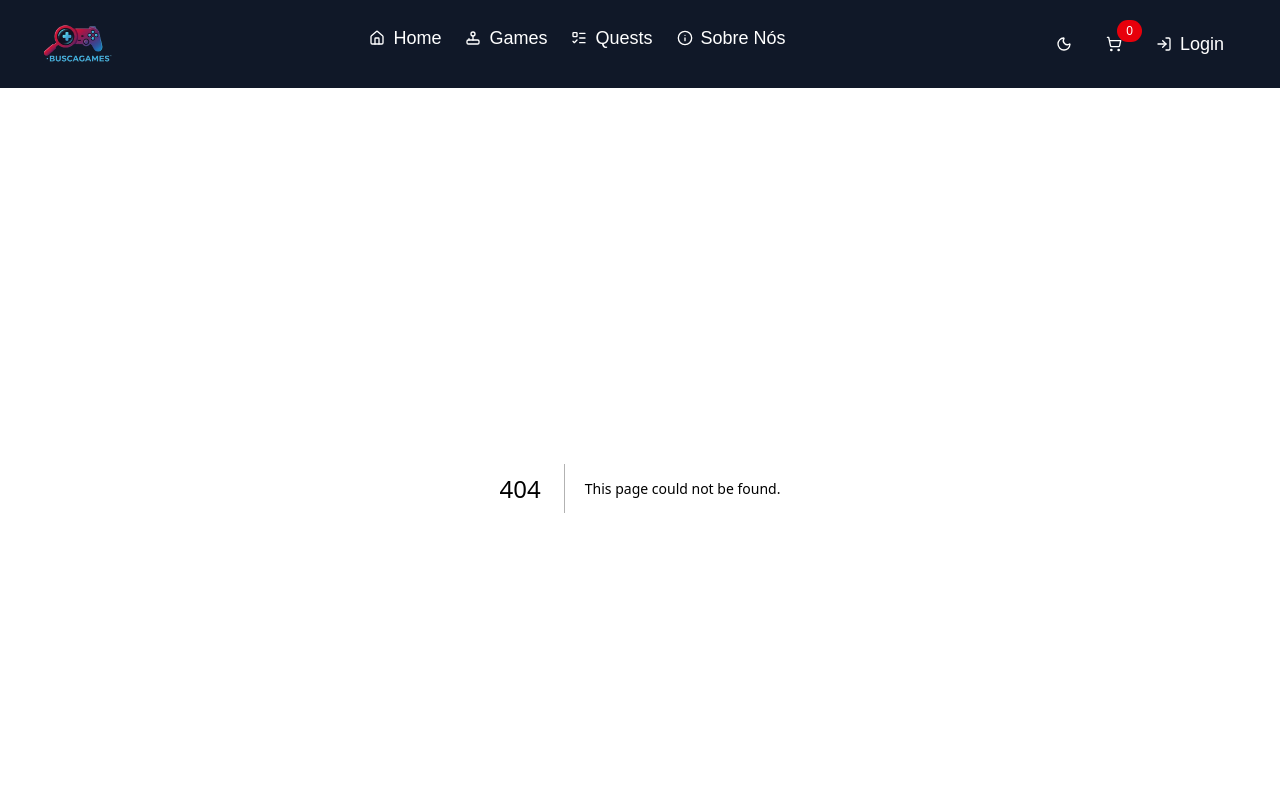
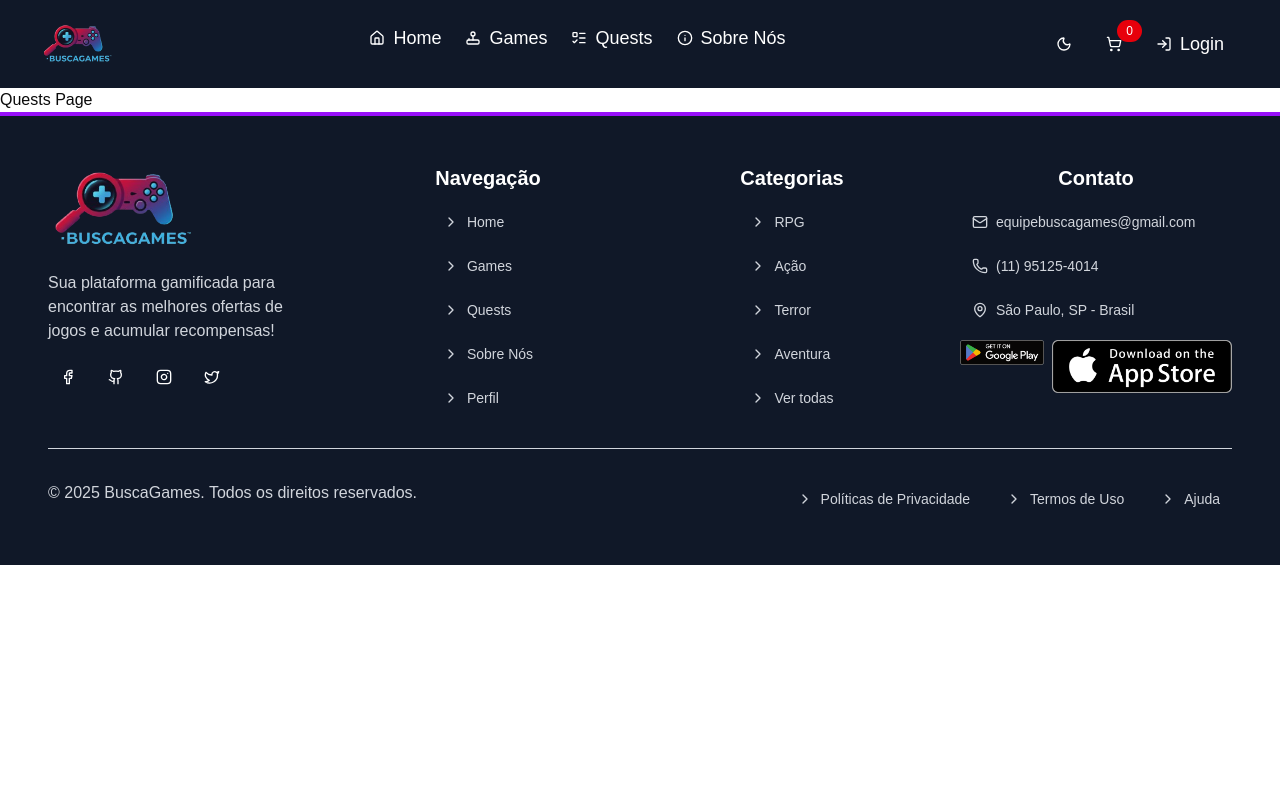
Before and after one commit to Lsko27/BuscaGames_2.0, a Next.js app: page /quests in a window 1280 px wide. Before the commit this address had no page. Shown: the top 800 px of the page. Built offline with nearby package versions, Linux system fonts and the light colour scheme.

Commit message:
feat: add initial quests page

```diff
--- /dev/null
+++ b/src/app/quests/page.tsx
@@ -0,0 +1,5 @@
+const QuestsPage = () => {
+  return <h1>Quests Page</h1>
+}
+
+export default QuestsPage
```
